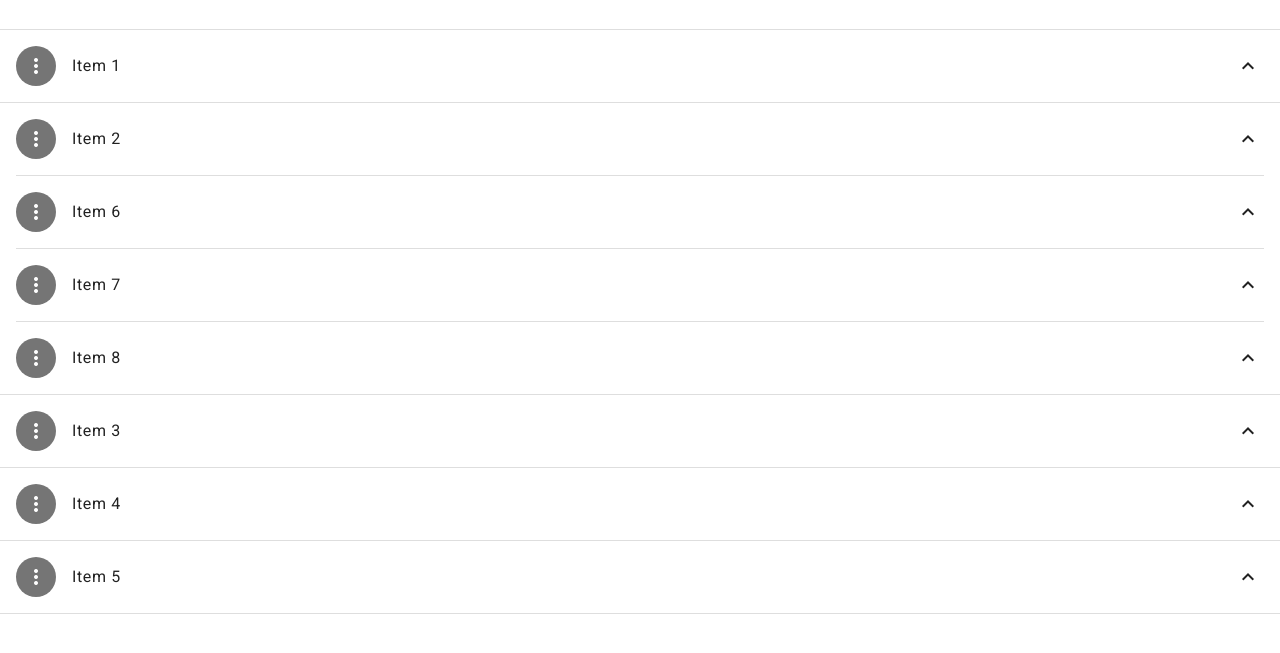
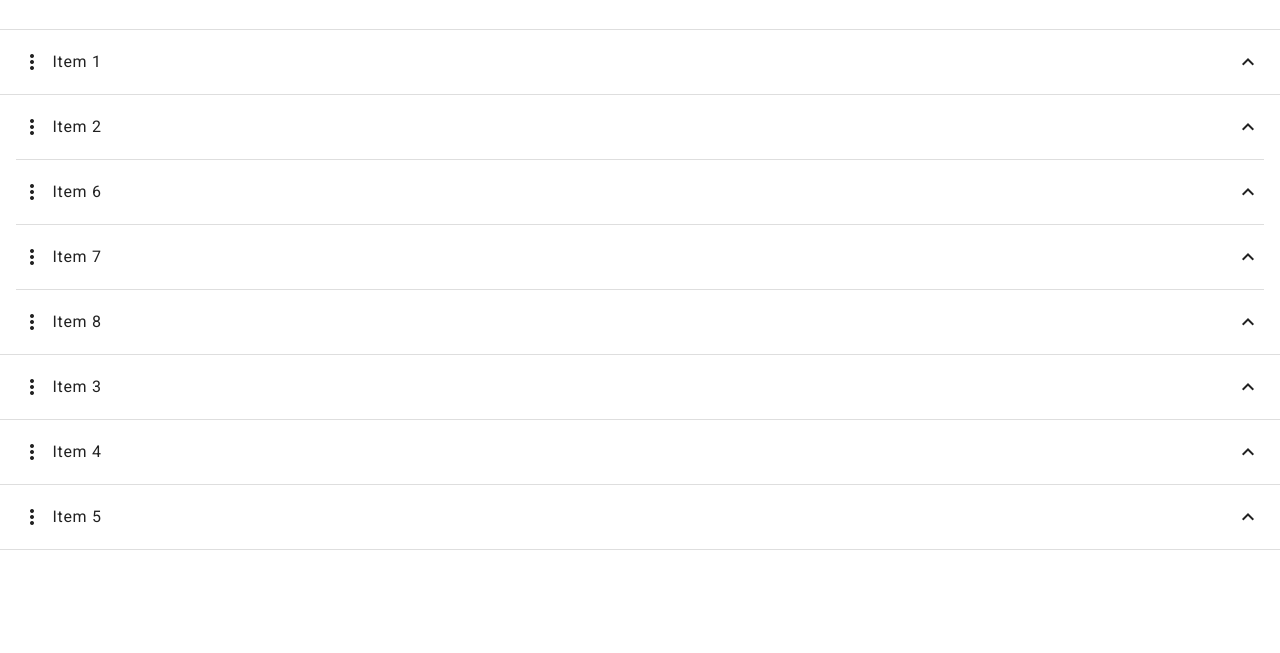
Before and after one commit to m3co/tree3, a website: page demo/index.html in a window 1280 px wide. Shown: the part 67-720 px from the top of the page. Drawn offline with nearby package versions, Linux system fonts and the light colour scheme.

Commit message:
[DEMO] Add an small cosmetic fix

```diff
--- a/demo/index.html
+++ b/demo/index.html
@@ -19,7 +19,7 @@
     <li class="mdl-list__item mdl-tree__item">
       <span class="mdl-list__item-primary-content">
         <button id="tree-menu-"
-          class="mdl-button mdl-js-button mdl-button--icon mdl-list__item-avatar">
+          class="mdl-button mdl-js-button mdl-button--icon">
           <i class="material-icons">more_vert</i>
         </button>
         <ul class="mdl-menu mdl-js-menu mdl-js-ripple-effect"
@@ -49,7 +49,9 @@
             Delete
           </li>
         </ul>
+        &nbsp;
         <span id="text">Item </span>
+        &nbsp;
       </span>
 
       <button class="mdl-list__item-secondary-action mdl-button mdl-js-button mdl-button--icon">
```
